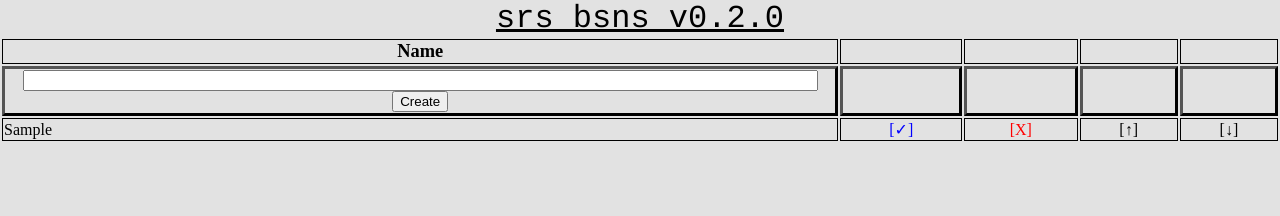
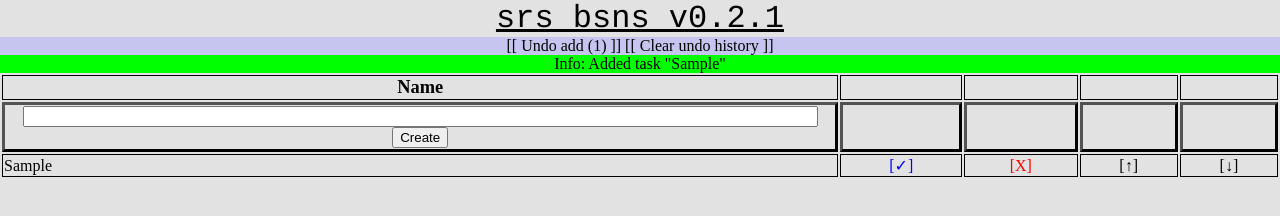
Before and after one commit to neutrak/js_utils, a plain HTML site: page srs-bsns/index.html in a window 1280 px wide. Both pictures are taken after typing "Sample" into the empty fields and a click on the button "Create". Drawn offline with Linux system fonts and the light colour scheme.

Commit message:
added undo function to srs-bsns

```diff
--- a/srs-bsns/index.html
+++ b/srs-bsns/index.html
@@ -68,12 +68,19 @@ button{
 .info{
 	text-align:center;
 }
+.undo{
+	background:rgba(170,170,255,0.5);
+	color:#000000;
+}
 </style>
 
 <script type='text/javascript'>
 var prgrm_name='srs bsns';
-//var prgrm_name='task mngr';
-var version='0.2.0';
+var version='0.2.1';
+
+//a history of actions the user performed
+//stored in case an undo is deisred
+var act_hist=[];
 
 //a task structure, to store a to-do task
 function tsk(tsk_id,tsk_name,tsk_date){
@@ -82,6 +89,13 @@ function tsk(tsk_id,tsk_name,tsk_date){
 	this.tsk_date=tsk_date;
 	this.tsk_cmplt=false;
 	this.tsk_edit=false;
+}
+
+//an action data structure for history book-keeping
+function act(type,tsk,idx){
+	this.type=type;
+	this.tsk=tsk;
+	this.idx=idx;
 }
 
 //make an html element fade then disappear
@@ -97,6 +111,61 @@ function fade_disappear(element,red,green,blue,alpha){
 		element.style.color='rgba(0,0,0,'+alpha+')';
 		setTimeout(function(){fade_disappear(element,red,green,blue,alpha);},50);
 	}
+}
+
+//send a notification to the user
+function notify_txt(txt,r,g,b,timeout){
+	var notify_div=document.getElementById('notification');
+	notify_div.innerHTML=txt;
+	notify_div.style.color='#000000';
+	notify_div.style.background='rgba('+r+','+g+','+b+',1)';
+	setTimeout(function(){fade_disappear(notify_div,r,g,b,1)},timeout);
+}
+
+//update the undo div based on how many things are available to undo
+function undo_updt(){
+	var undo_div=document.getElementById('undo');
+	if(act_hist.length>0){
+		undo_div.innerHTML='[[ Undo '+(act_hist[act_hist.length-1].type)+' ('+act_hist.length+') ]]';
+		undo_div.innerHTML+=' <span onclick=\'javascript:act_hist.length=0;undo_updt();\'>[[ Clear undo history ]]</span>';
+	}else{
+		undo_div.innerHTML='';
+	}
+}
+
+//undo the last action
+function undo_act(){
+	//if there is no history of actions then there is nothing to undo
+	//so just return
+	if(act_hist.length<1){
+		return;
+	}
+
+	//get the last action, that's what we'll undo
+	var last_act=act_hist[act_hist.length-1];
+	switch(last_act.type){
+		case 'delete':
+			//undo a delete with an add (preserving index if possible)
+			if(last_act.tsk<0 || last_act.tsk>=tasks.length){
+				tasks.push(last_act.tsk);
+			}else{
+				tasks.splice(last_act.idx,0,last_act.tsk);
+			}
+			break;
+		case 'add':
+			//undo a create with a delete
+			delete_task(last_act.tsk.tsk_id,false);
+			break;
+		//promote is un-done by demote and vice versa
+		//complete is un-done by re-open and vice versa
+		default:
+			break;
+	}
+
+	//remove this action from the undo list
+	act_hist.length-=1;
+	undo_updt();
+	refresh_tasks();
 }
 
 //just a timed output function that looks like typing
@@ -165,12 +234,12 @@ function add_tsk_from_user(){
 		tasks.unshift(new tsk(get_max_id(tasks)+1,tsk_name,tsk_date));
 		save_tasks(tasks);
 		disp_tsk_table(tasks);
+
+		act_hist.push(new act('add',tasks[0],0));
+		notify_txt('Info: Added task \"'+tsk_name+'\"',0,255,0,4000);
+		undo_updt();
 	}else{
-		var notify_div=document.getElementById('notification');
-		notify_div.innerHTML='Err: Name is required when entering a new task';
-		notify_div.style.color='#000000';
-		notify_div.style.background='rgba(255,0,0,1)';
-		setTimeout(function(){fade_disappear(notify_div,255,0,0,1)},4000);
+		notify_txt('Err: Name is required when entering a new task',255,0,0,4000);
 	}
 }
 
@@ -210,11 +279,16 @@ function reopen_task(id){
 }
 
 //delete the given task
-function delete_task(id){
+function delete_task(id,undo_hist){
 	//re-make the tasks array without the given task (implicitly deleting it)
 	var new_tasks=[];
 	for(var n=0;n<tasks.length;n++){
 		if(tasks[n].tsk_id==id){
+			if(undo_hist){
+				act_hist.push(new act('delete',tasks[n],n));
+				notify_txt('Info: Deleted task \"'+tasks[n].tsk_name+'\"',255,0,0,4000);
+				undo_updt();
+			}
 			continue;
 		}
 		new_tasks.push(tasks[n]);
@@ -291,11 +365,7 @@ function update_task(id){
 				tasks[n].tsk_edit=false;
 			}else{
 				//a null-named task is an error
-				var notify_div=document.getElementById('notification');
-				notify_div.innerHTML='Err: Name is required when updating a new task';
-				notify_div.style.color='#000000';
-				notify_div.style.background='rgba(255,0,0,1)';
-				setTimeout(function(){fade_disappear(notify_div,255,0,0,1)},4000);
+				notify_txt('Err: Name is required when updating a new task',255,0,0,4000);
 			}
 			break;
 		}
@@ -360,7 +430,7 @@ function disp_tsk_table(tasks){
 			}else{
 				todo_html_tbl+='<td><span class=\'cmplt_btn\' onclick=\'javascript:complete_task('+tasks[n].tsk_id+');\' title=\'mark task completed\'>[&#10003;]</span></td>';
 			}
-			todo_html_tbl+='<td><span class=\'del\' onclick=\'javascript:delete_task('+tasks[n].tsk_id+');\' title=\'delete this task\'>[X]</span></td>';
+			todo_html_tbl+='<td><span class=\'del\' onclick=\'javascript:delete_task('+tasks[n].tsk_id+',true);\' title=\'delete this task\'>[X]</span></td>';
 			todo_html_tbl+='<td><span onclick=\'javascript:promote_task('+tasks[n].tsk_id+');\' title=\'move task up\'>[&#8593;]</span></td>';
 			todo_html_tbl+='<td><span onclick=\'javascript:demote_task('+tasks[n].tsk_id+');\' title=\'move task down\'>[&#8595;]</span></td>';
 
@@ -404,6 +474,7 @@ document.write('<title>'+prgrm_name+' v'+version+'</title>');
 
 <div id='hdg' class='heading'></div>
 
+<div id='undo' class='undo' onclick='javascript:undo_act();'></div>
 <div id='notification' class='alert'></div>
 
 <div id='todo_items'></div>
```
